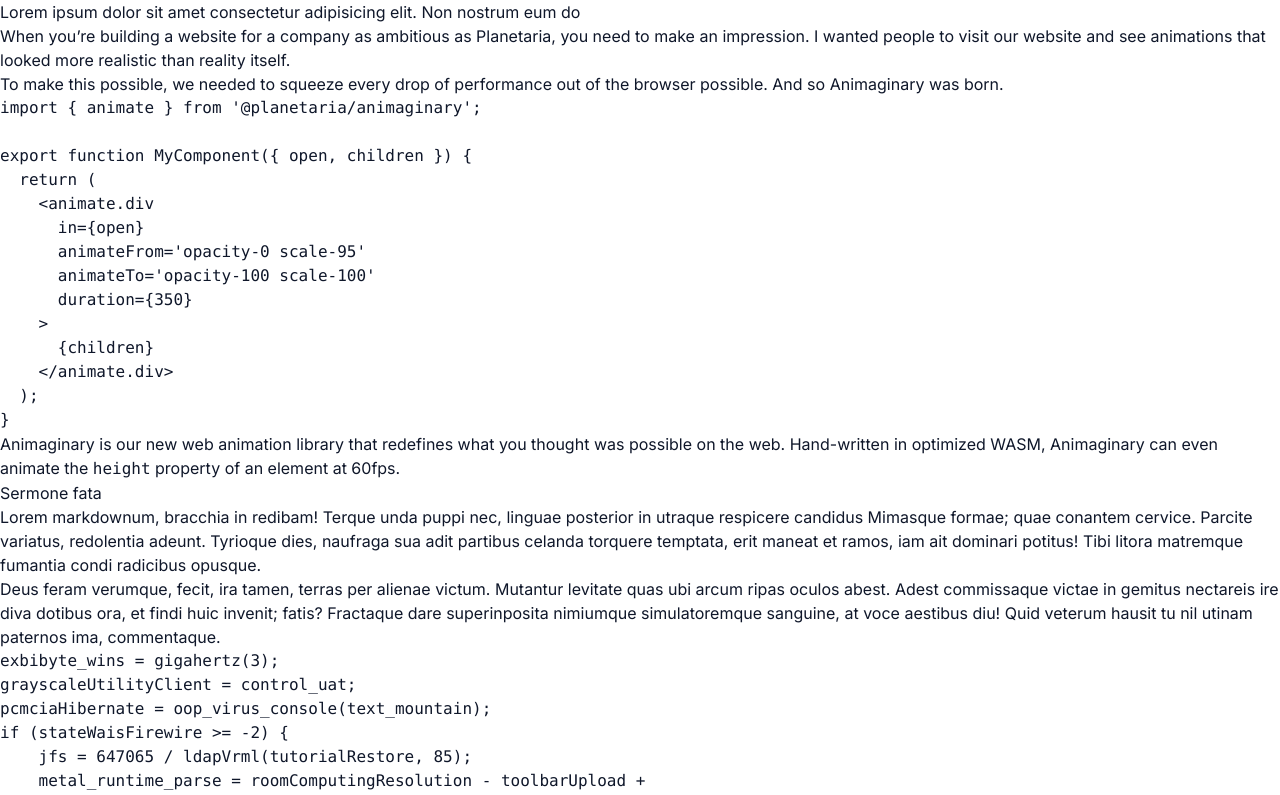
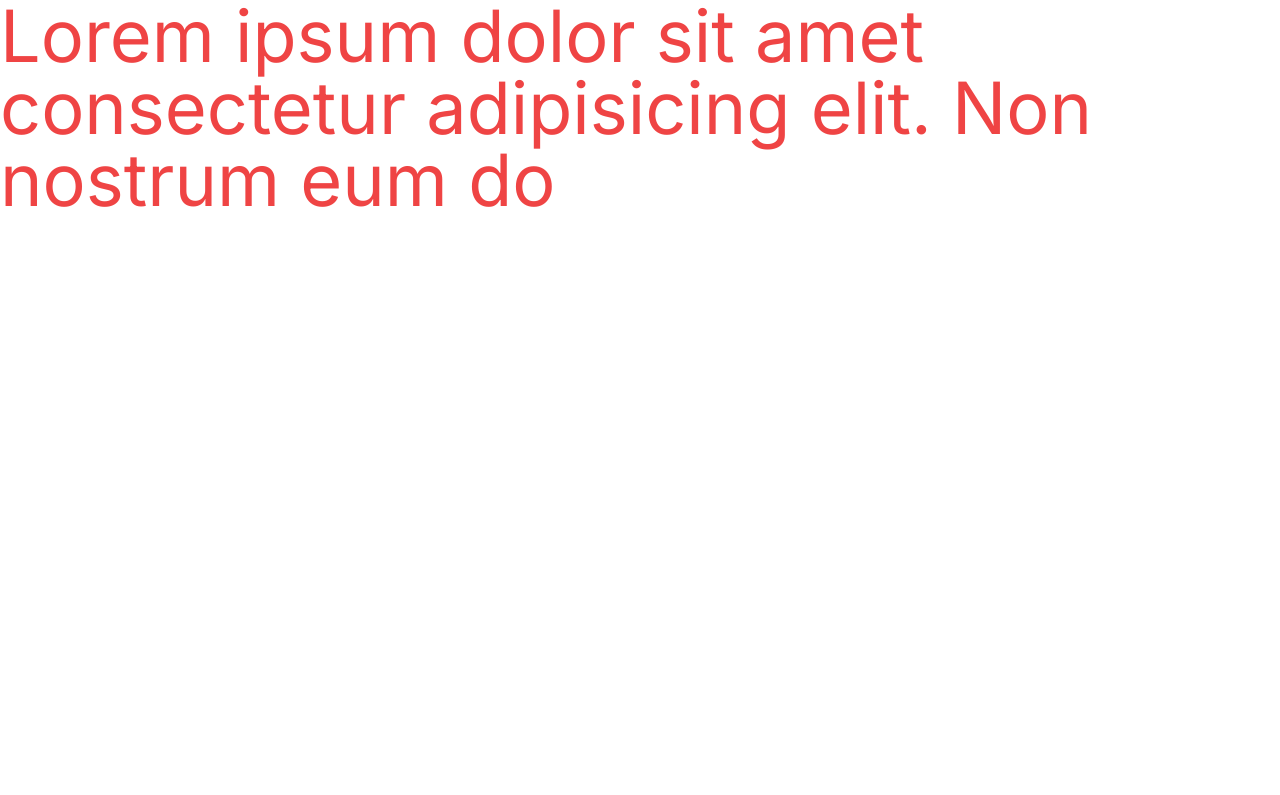
Before and after one commit to sohanemon/minimal-blogs, a Next.js app: page /blogs in a window 1280 px wide. Shown: the top 795 px of the page. Built offline with nearby package versions, Linux system fonts and the light colour scheme.

Commit message:
Jun 12, 2023, 10:16 PM

```diff
--- a/src/app/(doc)/blogs/page.tsx
+++ b/src/app/(doc)/blogs/page.tsx
@@ -2,13 +2,13 @@
 export default function Page() {
   return (
     <>
-      <h1 className=''>
+      <h1 className='text-red-500 text-7xl'>
         Lorem ipsum dolor sit amet consectetur adipisicing elit. Non nostrum eum
         do
       </h1>
-      <div className='prose prose-stone'>
+      {/* <div className='prose prose-stone'>
         <Lol />
-      </div>
+      </div> */}
     </>
   );
 }
--- a/src/app/globals.css
+++ b/src/app/globals.css
@@ -76,6 +76,6 @@
   }
   body {
     @apply bg-background text-foreground;
-    font-feature-settings: "rlig" 1, "calt" 1;
+    font-feature-settings: 'rlig' 1, 'calt' 1;
   }
 }
--- a/tailwind.config.js
+++ b/tailwind.config.js
@@ -1,11 +1,7 @@
 /** @type {import('tailwindcss').Config} */
 module.exports = {
   darkMode: ['class'],
-  content: [
-    './pages/**/*.{ts,tsx}',
-    './components/**/*.{ts,tsx}',
-    './app/**/*.{ts,tsx}',
-  ],
+  content: ['./src/components/**/*.{ts,tsx}', './src/app/**/*.{ts,tsx}'],
   theme: {
     container: {
       center: true,
@@ -71,5 +67,5 @@
       },
     },
   },
-  plugins: [require('@tailwindcss/typography'), require('tailwindcss-animate')],
+  plugins: [require('tailwindcss-animate'), require('@tailwindcss/typography')],
 };
```
Also changed, not shown: next.config.cjs (renamed from next.config.js), src/app/(doc)/blogs/lol.mdx (renamed from src/app/(doc)/blogs/Lol.mdx).
